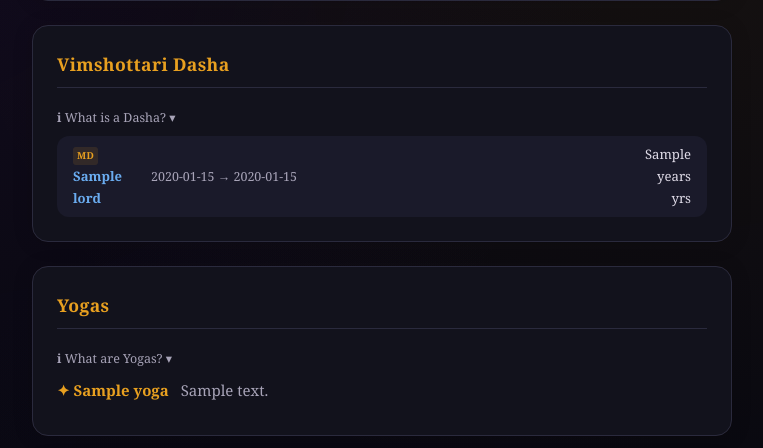
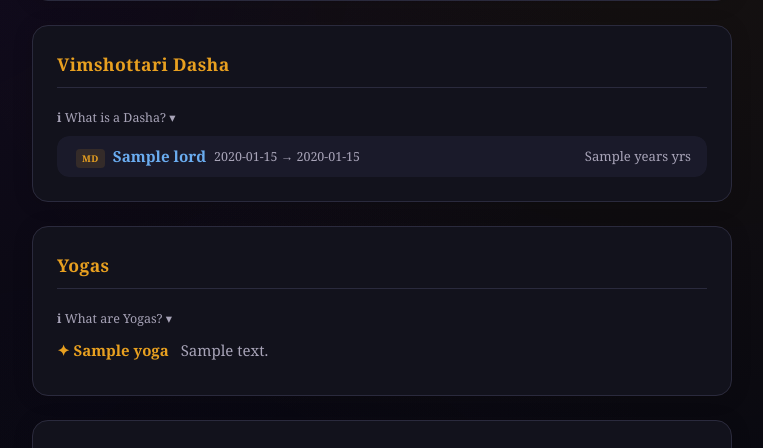
Before and after one commit to dragoonblade/Kundli, a Flask app: template templates/result.html in a window 1280 px wide. Shown: the part 851-1299 px from the top of the page, without its empty margins (356-1119 px from the left). Run offline with Flask 3, Linux system fonts and the light colour scheme; the template is opened without the code that fills it: most values are stand-ins (such as "Sample title", 1, 10 or a date in 2020).

Commit message:
feat: Redesign dasha timeline UX
Visual hierarchy:
- Current MD has saffron left border + green glow
- Past periods faded to 50% opacity (hover restores)
- Future periods full opacity
- Progress bar: green-to-gold gradient
- Badge shows percentage complete

Structure:
- Sub-periods connected with vertical border lines
- Level tags (MD/AD/PR) are bolder pill badges
- Hover on any period shows accent left border
- Current sub-periods have subtle glow

Typography:
- Lord names larger and bolder
- Level labels have heavier weight
- Wider letter spacing on tags

```diff
--- a/static/style.css
+++ b/static/style.css
@@ -458,48 +458,53 @@ tr.highlight { background: var(--accent-dim); }
 }
 .dasha-item {
     display: grid;
-    grid-template-columns: 70px 1fr 50px;
+    grid-template-columns: auto 1fr auto;
     align-items: center;
     gap: var(--space-sm);
     padding: var(--space-sm) var(--space-md);
     border-radius: var(--radius);
     background: var(--tag-bg);
-    font-size: 0.82rem;
+    font-size: 0.85rem;
+    border-left: 3px solid transparent;
+    transition: all 0.15s;
 }
 .dasha-current {
     background: var(--active);
     border: 1px solid var(--active-border);
-    box-shadow: 0 0 15px rgba(68, 184, 112, 0.1);
+    box-shadow: 0 0 20px rgba(68, 184, 112, 0.12);
 }
-.dasha-lord { color: var(--planet); font-weight: 600; }
+.dasha-current > .dasha-item { border-left-color: var(--active-border); background: transparent; }
+.dasha-lord { color: var(--planet); font-weight: 700; font-size: 0.95rem; }
 .dasha-dates { color: var(--text-secondary); font-size: 0.78rem; }
-.dasha-years { text-align: right; font-size: 0.82rem; }
+.dasha-years { text-align: right; font-size: 0.82rem; color: var(--text-secondary); }
 .dasha-bar {
     grid-column: 1 / -1;
-    height: 3px;
+    height: 4px;
     background: rgba(255,255,255,0.06);
-    border-radius: 2px;
+    border-radius: 3px;
     overflow: hidden;
 }
 .dasha-fill {
     height: 100%;
-    background: var(--active-border);
-    border-radius: 2px;
+    background: linear-gradient(90deg, var(--active-border), var(--accent));
+    border-radius: 3px;
     transition: width 0.3s ease;
 }
 .dasha-badge {
     grid-column: 1 / -1;
     color: var(--active-border);
     font-size: 0.72rem;
-    font-weight: 600;
+    font-weight: 700;
     text-transform: uppercase;
-    letter-spacing: 0.04em;
+    letter-spacing: 0.06em;
 }
-.dasha-group { border-radius: var(--radius); }
+.dasha-group { border-radius: var(--radius); overflow: hidden; }
+.dasha-group.dasha-past { opacity: 0.5; }
+.dasha-group.dasha-past:hover { opacity: 0.8; }
 .dasha-group .dasha-item { cursor: pointer; }
-.dasha-group .dasha-item:hover { background: var(--card-hover); }
-.dasha-group.dasha-current .dasha-item:hover { background: var(--active); }
-.dasha-sub, .dasha-prat { display: none; padding-left: var(--space-md); }
+.dasha-group .dasha-item:hover { background: var(--card-hover); border-left-color: var(--accent); }
+.dasha-group.dasha-current .dasha-item:hover { background: transparent; }
+.dasha-sub, .dasha-prat { display: none; padding-left: var(--space-md); border-left: 2px solid var(--border); margin-left: var(--space-md); }
 .dasha-group.open > .dasha-sub,
 .dasha-sub-group.open > .dasha-prat,
 .dasha-group.dasha-current > .dasha-sub { display: flex; flex-direction: column; gap: 2px; margin-top: 2px; }
@@ -507,18 +512,19 @@ tr.highlight { background: var(--accent-dim); }
     display: flex; align-items: center; gap: var(--space-sm);
     padding: var(--space-xs) var(--space-sm);
     border-radius: var(--radius-sm);
-    font-size: 0.75rem;
+    font-size: 0.78rem;
     color: var(--text-secondary);
     cursor: pointer;
+    transition: all 0.15s;
 }
 .dasha-sub-item:hover, .dasha-prat-item:hover { background: var(--card-hover); }
 .dasha-sub-group.dasha-current > .dasha-sub-item,
-.dasha-prat-item.dasha-current { background: var(--active); border: 1px solid var(--active-border); }
-.dasha-sub-lord { color: var(--planet); font-weight: 600; min-width: 50px; }
+.dasha-prat-item.dasha-current { background: var(--active); border: 1px solid var(--active-border); box-shadow: 0 0 10px rgba(68,184,112,0.08); }
+.dasha-sub-lord { color: var(--planet); font-weight: 600; min-width: 55px; }
 .dasha-sub-dates { flex: 1; font-size: 0.72rem; }
 .dasha-sub-years { font-size: 0.72rem; }
-.dasha-sub-badge { color: var(--active-border); font-size: 0.65rem; font-weight: 600; }
-.dasha-prat { padding-left: var(--space-lg); }
+.dasha-sub-badge { color: var(--active-border); font-size: 0.65rem; font-weight: 700; }
+.dasha-prat { padding-left: var(--space-lg); margin-left: var(--space-lg); }
 .dasha-sub-group.dasha-current > .dasha-prat { display: flex; flex-direction: column; gap: 2px; margin-top: 2px; }
 .dasha-note {
     background: var(--active);
@@ -1380,29 +1386,29 @@ footer {
 
 /* Dasha Hierarchy */
 .dasha-level-tag {
-    display: inline-block;
-    font-size: 0.6rem;
-    font-weight: 700;
-    padding: 1px 4px;
-    border-radius: 3px;
+    display: inline-flex; align-items: center; justify-content: center;
+    font-size: 0.58rem;
+    font-weight: 800;
+    padding: 2px 6px;
+    border-radius: 4px;
     background: var(--accent-dim);
     color: var(--accent);
     vertical-align: middle;
-    margin-right: 2px;
-    letter-spacing: 0.03em;
+    margin-right: 4px;
+    letter-spacing: 0.05em;
+    min-width: 24px;
 }
-.dasha-tag-ad { background: rgba(106,172,240,0.12); color: var(--planet); }
+.dasha-tag-ad { background: rgba(106,172,240,0.15); color: var(--planet); }
 .dasha-tag-pr { background: rgba(168,168,188,0.12); color: var(--text-secondary); }
 .dasha-level-label {
     font-size: 0.65rem;
     color: var(--text-secondary);
     text-transform: uppercase;
-    letter-spacing: 0.05em;
+    letter-spacing: 0.06em;
     padding: var(--space-xs) 0;
     margin-bottom: 2px;
+    font-weight: 600;
 }
-.dasha-sub { border-left: 2px solid var(--accent-dim); margin-left: var(--space-sm); }
-.dasha-prat { border-left: 2px solid rgba(106,172,240,0.15); margin-left: var(--space-sm); }
 
 /* Install App Button */
 .btn-install {
--- a/templates/includes/sec_dasha.html
+++ b/templates/includes/sec_dasha.html
@@ -8,7 +8,8 @@
     <div class="dasha-timeline">
         {% for d in dashas %}
         {% set is_current = d.start <= now and now <= d.end %}
-        <div class="dasha-group {% if is_current %}dasha-current{% endif %}">
+        {% set is_past = d.end < now %}
+        <div class="dasha-group {% if is_current %}dasha-current{% endif %}{% if is_past %} dasha-past{% endif %}">
             <div class="dasha-item" tabindex="0" onclick="this.parentElement.classList.toggle('open')" onkeydown="if(event.key==='Enter')this.parentElement.classList.toggle('open')">
                 <div class="dasha-lord"><span class="dasha-level-tag">MD</span> <span class="t" data-h="{{ d.lord }}" data-e="{{ planet_names[d.lord] }}">{{ d.lord }}</span></div>
                 <div class="dasha-dates">{{ d.start.strftime('%d %b %Y') }} → {{ d.end.strftime('%d %b %Y') }}</div>
@@ -17,7 +18,7 @@
                 {% set elapsed = (now - d.start).days %}
                 {% set total = (d.end - d.start).days %}
                 <div class="dasha-bar"><div class="dasha-fill" style="width: {{ (elapsed/total*100)|int }}%"></div></div>
-                <div class="dasha-badge">◄ CURRENT</div>
+                <div class="dasha-badge">◄ CURRENT · {{ ((elapsed/total)*100)|int }}% complete</div>
                 {% endif %}
             </div>
             {% if d.antardasha %}
```
